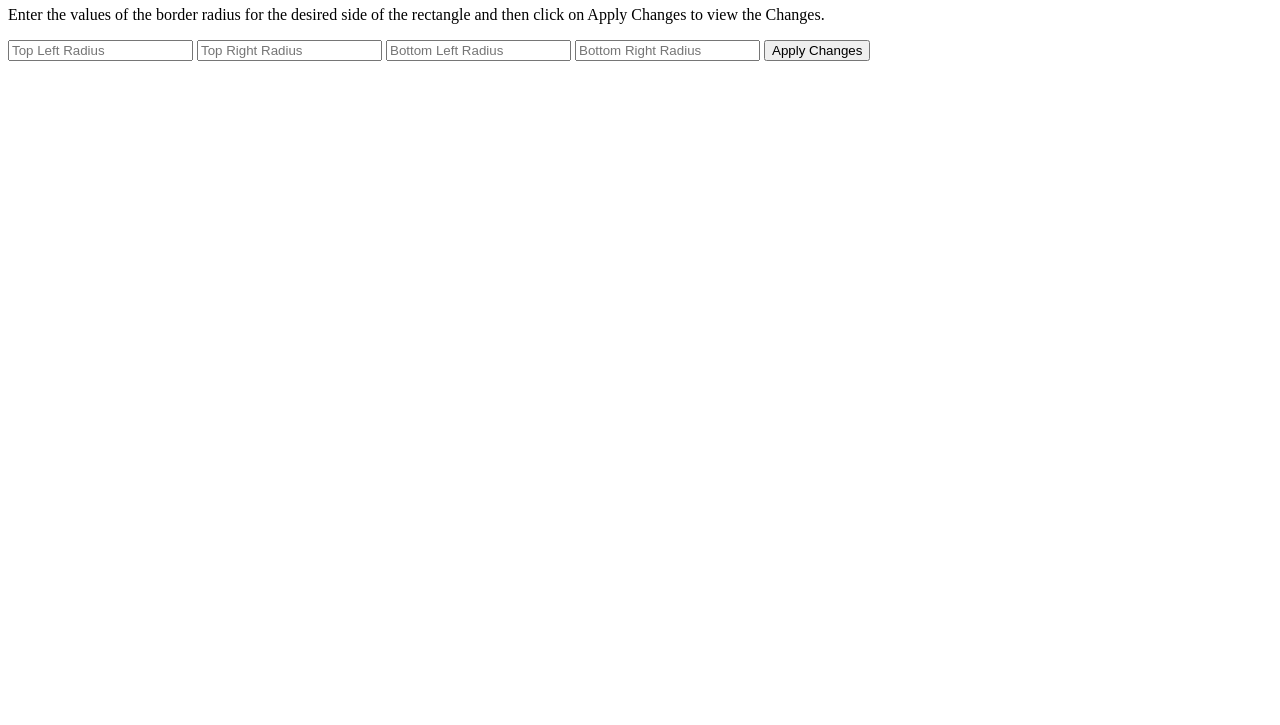
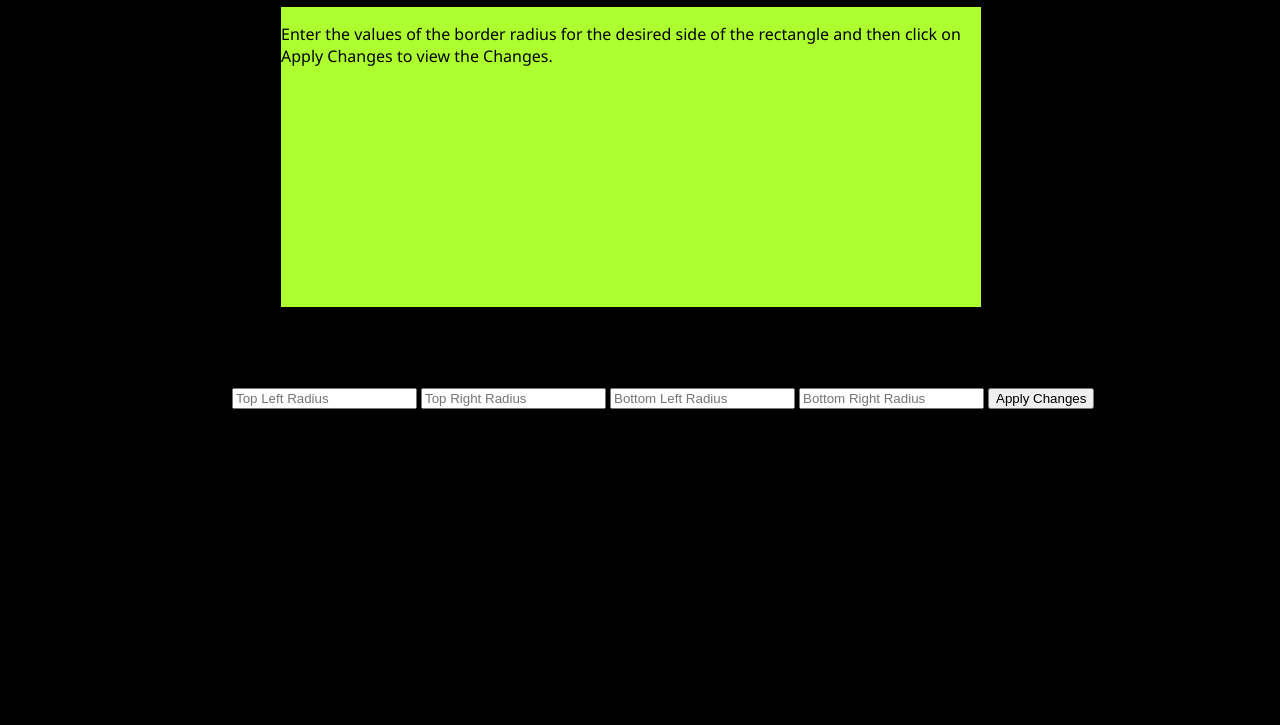
Before and after one commit to Beefteriyaki/border-radius-previewer, a plain HTML site: page index.html in a window 1280 px wide. Shown: the part 75-800 px from the top of the page. Drawn offline with Linux system fonts and the light colour scheme.

Commit message:
Update style.css

```diff
--- a/style.css
+++ b/style.css
@@ -1,10 +1,36 @@
+:root{
+    --topleftradius: 0px;
+    --toprightradius: 0px;
+    --bottomleftradius: 0px;
+    --bottomrightradius: 0px;
+
+}
+
 h1{
 font-family: 'Lucida Sans', 'Lucida Sans Regular', 'Lucida Grande', 'Lucida Sans Unicode', Geneva, Verdana, sans-serif;
 font-weight: bold;
+color: greenyellow;
+margin-left: 27rem;
+}
+
+body{
+    background-color: black;
+}
+
+.edits{
+    margin-top: 5rem;
+    margin-left: 14rem;
 }
 
 .rectangle{
-    fill: bisque;
-    stroke-width: 10;
-    stroke: black;
+    margin-left: 17rem;
+    width: 700px;
+    height: 300px;
+    border: 1px solid black;
+    background-color: greenyellow;
+    border-top-left-radius: var(--topleftradius);
+    border-top-right-radius: var(--toprightradius);
+    border-bottom-left-radius: var(--bottomleftradius);
+    border-bottom-right-radius: var(--bottomrightradius);
+    font-family:'Segoe UI', Tahoma, Geneva, Verdana, sans-serif;
 }
```
